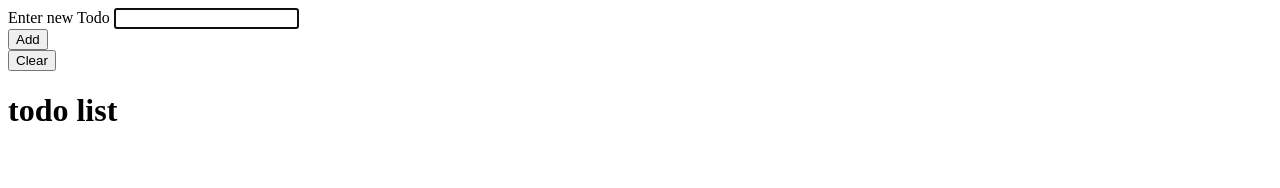
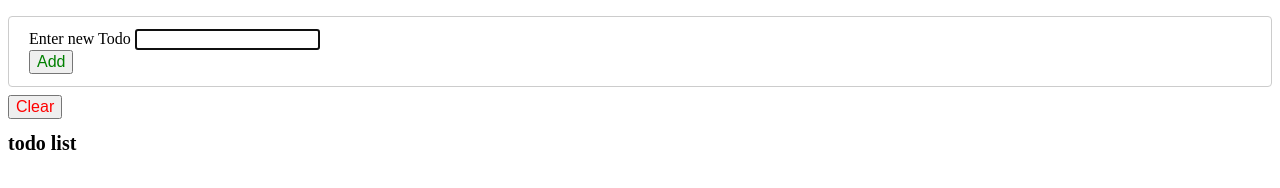
Before and after one commit to PolynomialD/to-do-list, an Electron app: page main.html in a window 1280 px wide. Drawn offline with Linux system fonts and the light colour scheme; no server answers.

Commit message:
started css styling

```diff
--- a/main.html
+++ b/main.html
@@ -1,6 +1,9 @@
 <!DOCTYPE html>
-<html>
+<html lang='en'>
 <head>
+  <meta charset="utf-8">
+  <meta name="viewport" content="width=device-width, initial-scale=1">
+  <link rel="stylesheet" href="style.css">
 </head>
 <body>
   <form id="addForm">
@@ -8,9 +11,9 @@
       <label>Enter new Todo</label>
       <input id="addInput" autofocus />
     </div>
-    <button type="submit">Add</button>
+    <button id="addButton" type="submit">Add</button>
   </form>
-  <button onclick="clearList()">Clear</button>
+  <button id="clearButton" onclick="clearList()">Clear</button>
   <h1>todo list</h1>
   <ul id="list"></ul>
 
--- a/package.json
+++ b/package.json
@@ -17,6 +17,7 @@
   },
   "homepage": "https://github.com/PolynomialD/to-do-list#readme",
   "dependencies": {
+    "bootstrap": "^4.3.1",
     "electron": "^4.1.4"
   }
 }
--- /dev/null
+++ b/style.css
@@ -0,0 +1,21 @@
+h1 {font-size: 20px;}
+
+#addForm {
+  width: 100%;
+  padding: 12px 20px;
+  margin: 8px 0;
+  display: inline-block;
+  border: 1px solid #ccc;
+  border-radius: 4px;
+  box-sizing: border-box;
+}
+
+#addButton {
+  color: green;
+  font-size: 16px;
+}
+
+#clearButton {
+  color: red;
+  font-size: 16px;
+}
```
Also changed, not shown: 1 other file.
